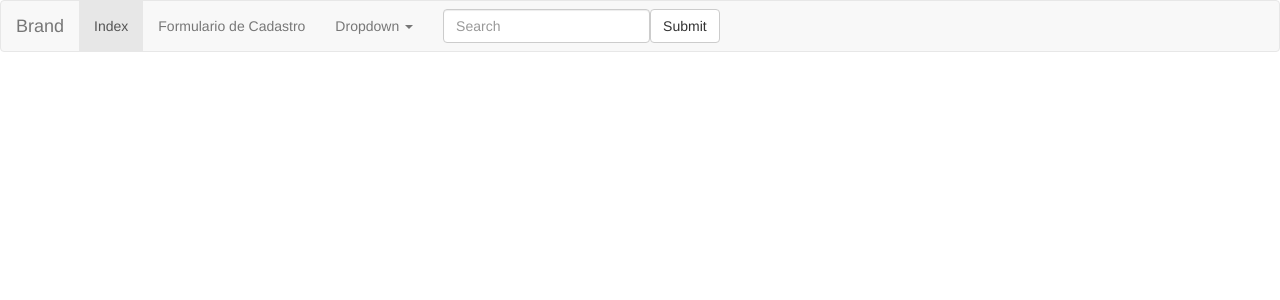
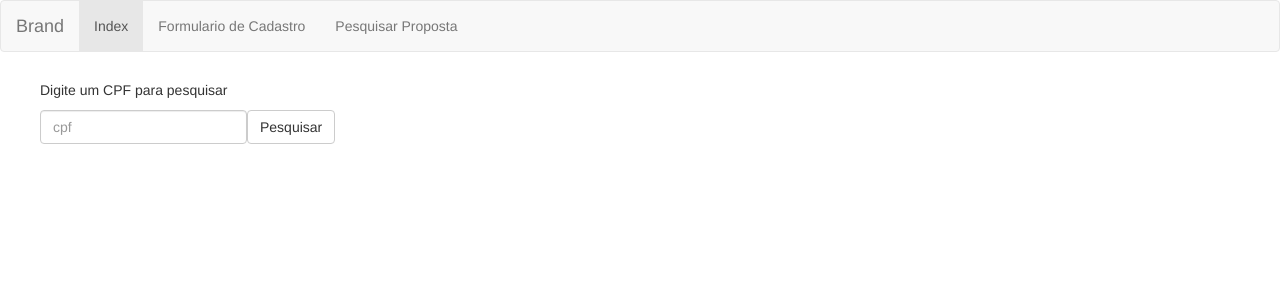
Before and after one commit to chicofaf/desafio-angular, an Angular app: page /lista in a window 1280 px wide. Before the commit this address led to /. Shown: the top 300 px of the page. Built offline with nearby package versions, Linux system fonts and the light colour scheme.

Commit message:
pesquisar proposta por cpf

```diff
--- a/src/app/app-routing.module.ts
+++ b/src/app/app-routing.module.ts
@@ -1,8 +1,9 @@
 import { NgModule } from '@angular/core';
 import { Routes, RouterModule } from '@angular/router';
 import { FormularioCadastroComponent } from './formulario-cadastro/formulario-cadastro.component';
+import {ListaPropostaComponent} from './lista-proposta/lista-proposta.component';
 
-const routes: Routes = [{path:'formulario', component: FormularioCadastroComponent}];
+const routes: Routes = [{path:'formulario', component: FormularioCadastroComponent}, {path: 'lista', component: ListaPropostaComponent}];
 
 @NgModule({
   exports: [RouterModule],
--- a/src/app/app.component.html
+++ b/src/app/app.component.html
@@ -1,10 +1,3 @@
-<!--<ul style="margin-top: 30px;margin-left: 40px;" class="nav nav-tabs">
-    <li role="presentation" class="active"><a routerLink="/">Index</a></li>
-    <li role="presentation"><a routerLink="/formulario">Formulario de Cadastro</a></li>
-    <li role="presentation"><a href="#">Messages</a></li>
-  </ul>
-<router-outlet></router-outlet>-->
-
 <nav class="navbar navbar-default">
     <div class="container-fluid">
       <!-- Brand and toggle get grouped for better mobile display -->
@@ -17,31 +10,14 @@
         </button>
         <a class="navbar-brand" href="#">Brand</a>
       </div>
-
       <!-- Collect the nav links, forms, and other content for toggling -->
       <div class="collapse navbar-collapse" id="bs-example-navbar-collapse-1">
         <ul class="nav navbar-nav">
           <li class="active"><a routerLink="/">Index</a></li>
           <li><a routerLink="/formulario">Formulario de Cadastro</a></li>
-          <li class="dropdown">
-            <a href="#" class="dropdown-toggle" data-toggle="dropdown" role="button" aria-haspopup="true" aria-expanded="false">Dropdown <span class="caret"></span></a>
-            <ul class="dropdown-menu">
-              <li><a href="#">Action</a></li>
-              <li><a href="#">Another action</a></li>
-              <li><a href="#">Something else here</a></li>
-              <li role="separator" class="divider"></li>
-              <li><a href="#">Separated link</a></li>
-              <li role="separator" class="divider"></li>
-              <li><a href="#">One more separated link</a></li>
-            </ul>
-          </li>
+          <li><a ng-click="console.log('clicouuuuu')" routerLink="/lista">Pesquisar Proposta</a></li>
+
         </ul>
-        <form class="navbar-form navbar-left">
-          <div class="form-group">
-            <input type="text" class="form-control" placeholder="Search">
-          </div>
-          <button type="submit" class="btn btn-default">Submit</button>
-        </form>
       </div><!-- /.navbar-collapse -->
     </div><!-- /.container-fluid -->
   </nav>
--- a/src/app/lista-proposta/lista-proposta.component.html
+++ b/src/app/lista-proposta/lista-proposta.component.html
@@ -1,3 +1,24 @@
-<p>
-  lista-proposta works!
-</p>
+<div style="margin-left: 40px">
+<div class="row">
+<form class="navbar-form navbar-left" #busca="ngForm" (ngSubmit)="pesquisarPorCpf(busca)">
+    <p>   Digite um CPF para pesquisar<br></p>
+  <div class="form-group">
+    <input name="cpf" ngModel type="text" class="form-control" placeholder="cpf">
+  </div>
+  <button type="submit" class="btn btn-default">Pesquisar</button>
+</form>
+</div>
+
+<div class="row" *ngIf="resultado_pesquisa" style="margin-left: 10px">
+    NOME: {{resultado_pesquisa.nome}}<br>
+    CPF: {{resultado_pesquisa.cpf}}<br>
+    IDADE: {{resultado_pesquisa.idade}}<br>
+    SEXO: {{resultado_pesquisa.sexo}}<br>
+    ESTADO_CIVIL: {{resultado_pesquisa.estado_civil}}<br>
+    ESTADO: {{resultado_pesquisa.estado}}<br>
+    DEPENDENTES: {{resultado_pesquisa.dependentes}}<br>
+    RENDA: {{resultado_pesquisa.renda}}<br>
+    RESULTADO DA ANÁLISE: {{resultado_pesquisa.resultado_analise}}<br>
+    LIMITE: {{resultado_pesquisa.limte}}
+</div>
+</div>
--- a/src/app/lista-proposta/lista-proposta.component.ts
+++ b/src/app/lista-proposta/lista-proposta.component.ts
@@ -1,4 +1,5 @@
 import { Component, OnInit } from '@angular/core';
+import { HttpClient } from '@angular/common/http';
 
 @Component({
   selector: 'app-lista-proposta',
@@ -7,9 +8,20 @@ import { Component, OnInit } from '@angular/core';
 })
 export class ListaPropostaComponent implements OnInit {
 
-  constructor() { }
+  constructor(private http: HttpClient) {
+  }
+
+  resultado_pesquisa;
 
   ngOnInit() {
+
   }
 
+  pesquisarPorCpf = (pesquisa) => {
+    this.http.get(`/api/backend/proposta/cpf?cpf=${pesquisa.value.cpf}`).subscribe(data => {
+      if(data && data[0]) this.resultado_pesquisa = data[0].proposta;
+    });
+  }
+
+
 }
```
